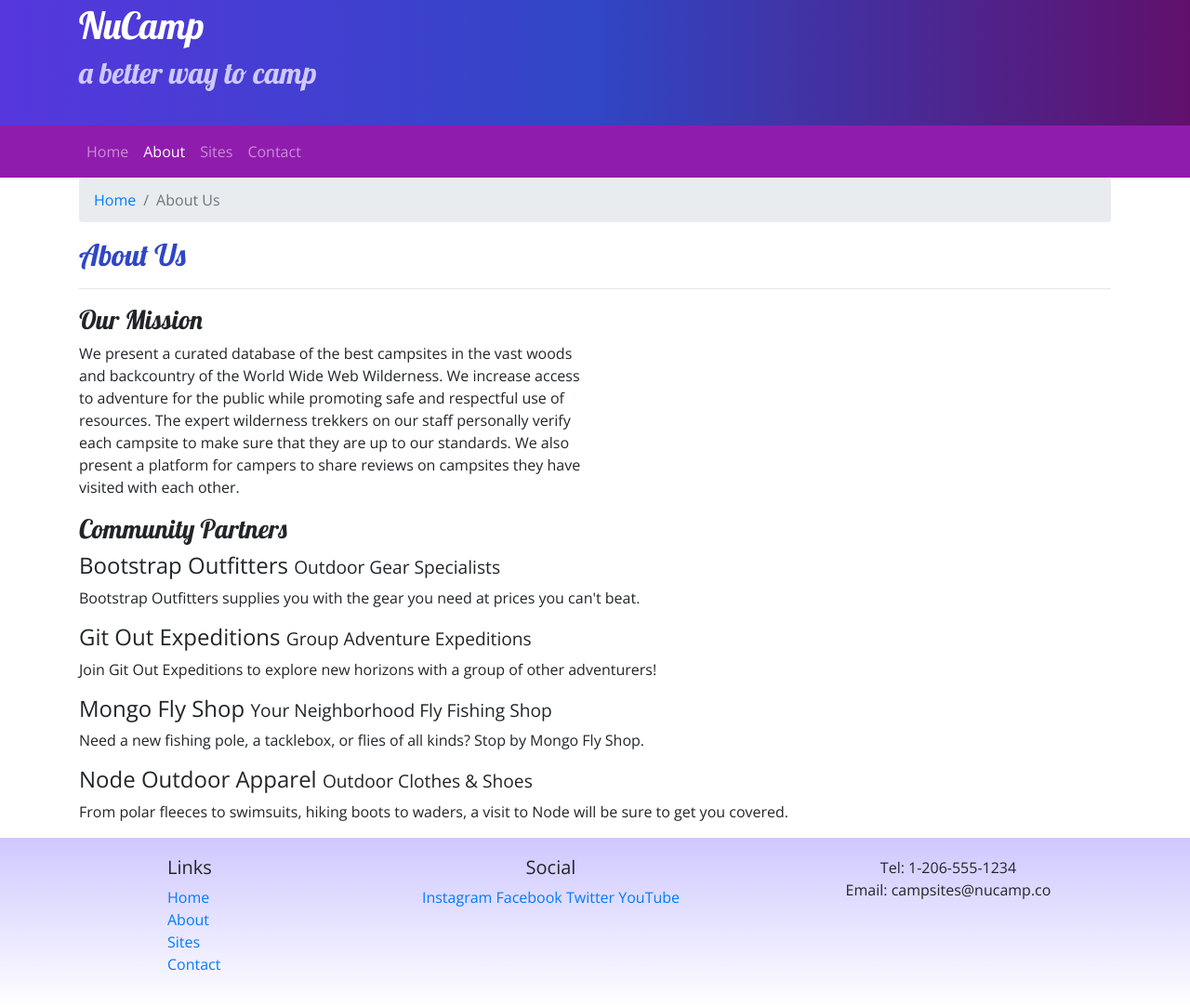
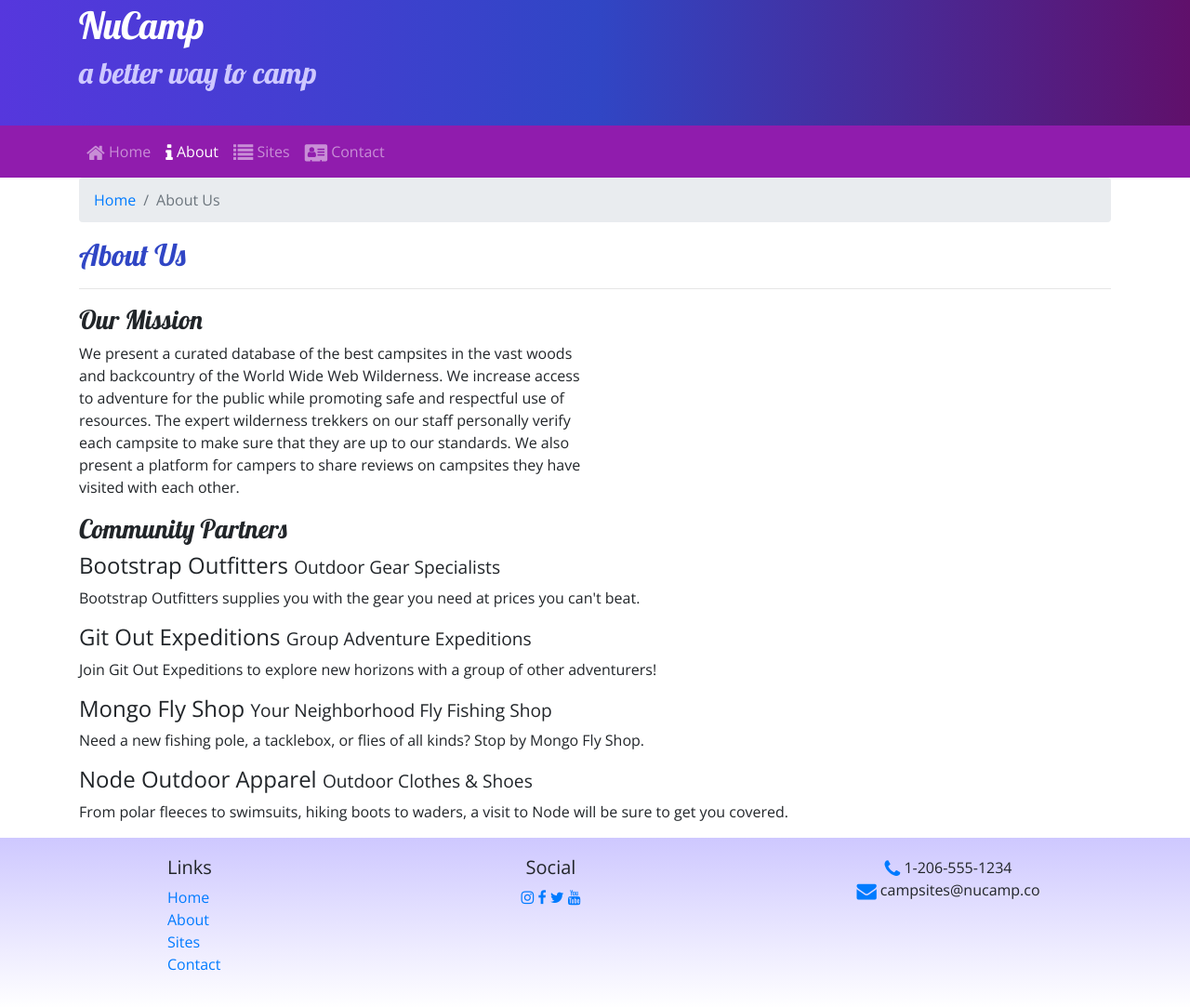
Before and after one commit to mister-josuecedeno/nucamp-bootstrap, a website: page aboutus.html in a window 1280 px wide. Shown: the part 27-1110 px from the top of the page at 93% size. Drawn offline with nearby package versions, Linux system fonts and the light colour scheme.

Commit message:
Icon Fonts

```diff
--- a/aboutus.html
+++ b/aboutus.html
@@ -12,6 +12,11 @@
     />
 
     <!-- Additional CSS must be placed after Bootstrap CSS -->
+    <link
+      rel="stylesheet"
+      href="node_modules/font-awesome/css/font-awesome.min.css"
+    />
+
     <link
       rel="stylesheet"
       href="https://fonts.googleapis.com/css?family=Lobster|Open+Sans"
@@ -48,13 +53,25 @@
         <div class="collapse navbar-collapse" id="nucampNavbar">
           <ul class="navbar-nav">
             <li class="nav-item">
-              <a class="nav-link" href="index.html">Home</a>
+              <a class="nav-link" href="index.html"
+                ><i class="fa fa-home fa-lg"></i> Home</a
+              >
             </li>
             <li class="nav-item active">
-              <a class="nav-link" href="aboutus.html">About</a>
+              <a class="nav-link" href="aboutus.html"
+                ><i class="fa fa-info fa-lg"></i> About</a
+              >
             </li>
-            <li class="nav-item"><a class="nav-link" href="#">Sites</a></li>
-            <li class="nav-item"><a class="nav-link" href="#">Contact</a></li>
+            <li class="nav-item">
+              <a class="nav-link" href="#"
+                ><i class="fa fa-list fa-lg"></i> Sites</a
+              >
+            </li>
+            <li class="nav-item">
+              <a class="nav-link" href="#"
+                ><i class="fa fa-address-card fa-lg"></i> Contact</a
+              >
+            </li>
           </ul>
         </div>
       </div>
@@ -133,14 +150,15 @@
           </div>
           <div class="col-6 col-sm-5 text-center">
             <h5>Social</h5>
-            <a href="http://instagram.com/">Instagram</a>
-            <a href="http://facebook.com/">Facebook</a>
-            <a href="http://twitter.com/">Twitter</a>
-            <a href="http://youtube.com/">YouTube</a>
+            <a href="http://instagram.com/"><i class="fa fa-instagram"></i></a>
+            <a href="http://facebook.com/"><i class="fa fa-facebook"></i></a>
+            <a href="http://twitter.com/"><i class="fa fa-twitter"></i></a>
+            <a href="http://youtube.com/"><i class="fa fa-youtube"></i></a>
           </div>
           <div class="col-sm-4 text-center">
-            Tel: 1-206-555-1234<br />
-            Email: campsites@nucamp.co
+            <i class="fa fa-phone fa-lg text-primary"></i> 1-206-555-1234<br />
+            <i class="fa fa-envelope fa-lg text-primary"></i>
+            campsites@nucamp.co
           </div>
         </div>
       </div>
--- a/package.json
+++ b/package.json
@@ -15,6 +15,7 @@
   },
   "dependencies": {
     "bootstrap": "^4.0.0",
+    "font-awesome": "^4.7.0",
     "jquery": "^3.3.1",
     "popper.js": "^1.12.9"
   }
```
Also changed, not shown: index.html (+28 -10 lines), 1 other file.
